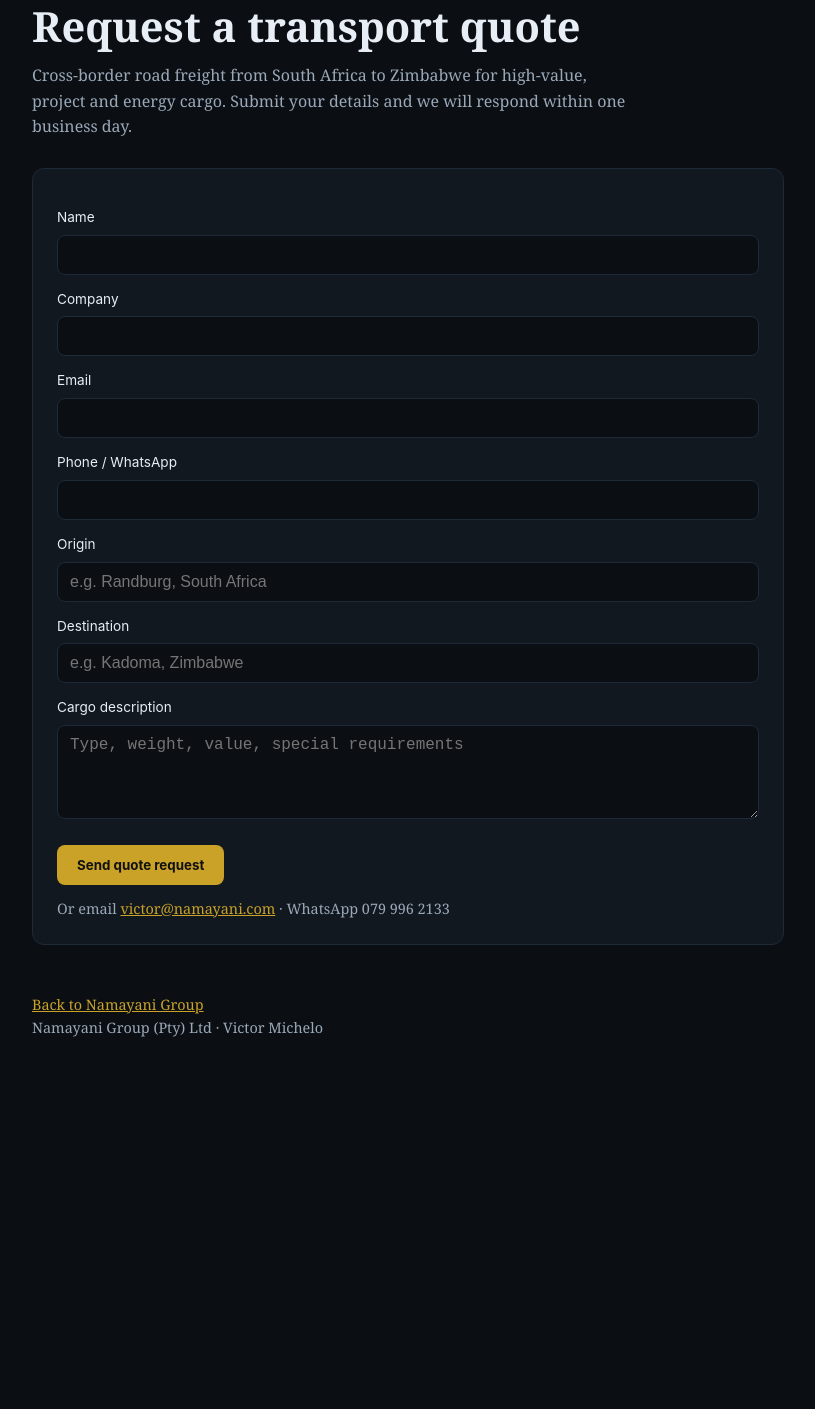
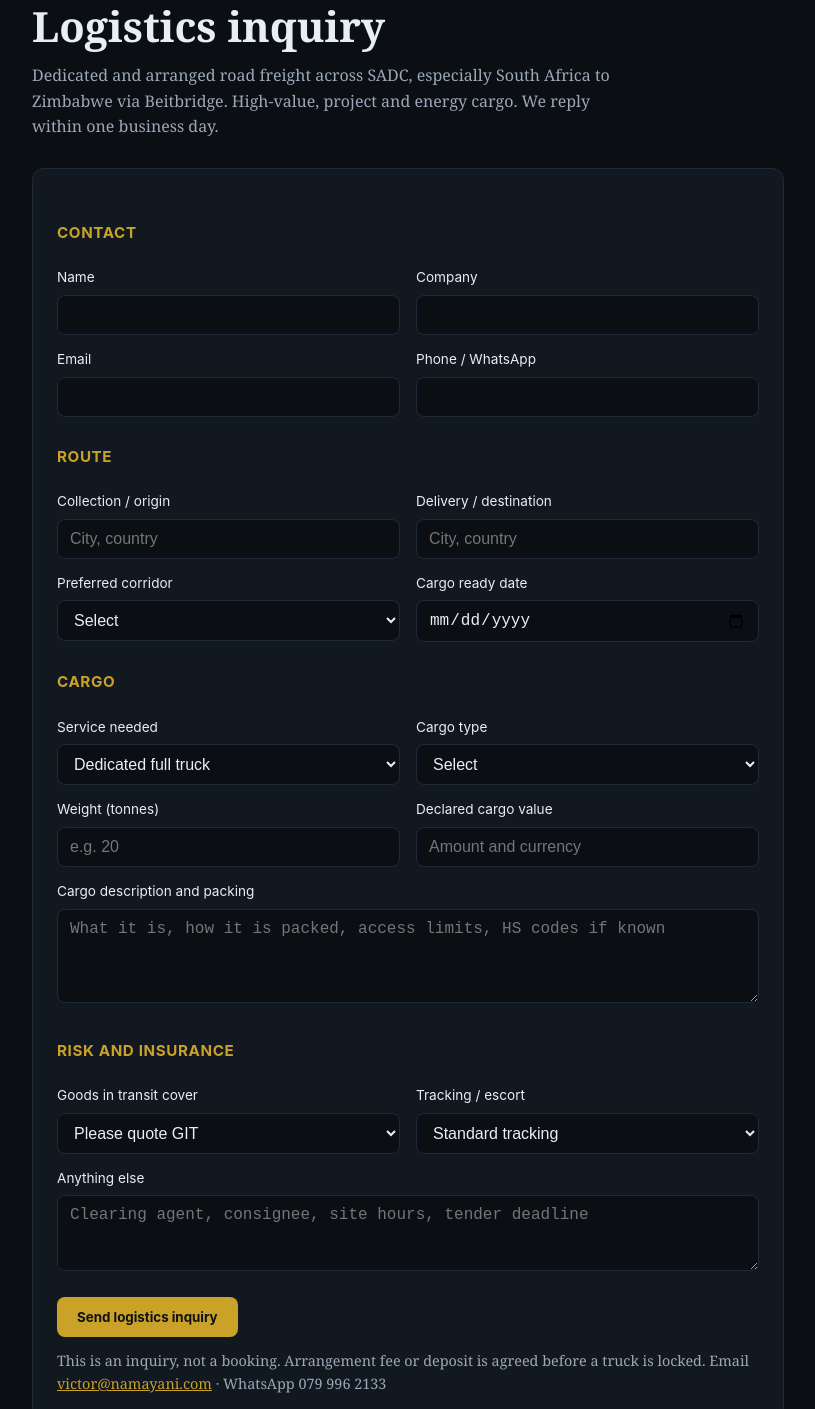
Before and after one commit to vmichello/namayani-haulage, a plain HTML site: page index.html in a window 1280 px wide. Shown: the part 90-1499 px from the top of the page, without its empty margins (232-1047 px from the left). Before the commit the page ends 1209 px from the top, so only its background shows below. Drawn offline with Linux system fonts and the light colour scheme.

Commit message:
Expand quote landing page into logistics inquiry form

```diff
--- a/index.html
+++ b/index.html
@@ -3,8 +3,8 @@
 <head>
   <meta charset="UTF-8" />
   <meta name="viewport" content="width=device-width, initial-scale=1.0" />
-  <title>Request a Quote | Namayani Haulage</title>
-  <meta name="description" content="Request a cross-border haulage quote from Namayani Haulage. South Africa to Zimbabwe, high-value and project cargo." />
+  <title>Logistics inquiry | Namayani Haulage</title>
+  <meta name="description" content="Request a Namayani Haulage quote. Cross-border SA-Zimbabwe and SADC road freight for high-value and project cargo." />
   <style>
     :root {
       --bg: #0b0f14;
@@ -39,6 +39,14 @@
       margin-bottom: 16px;
     }
     h1 { font-size: clamp(2rem, 5vw, 2.6rem); line-height: 1.15; margin-bottom: 12px; }
+    h2 {
+      font-family: -apple-system, BlinkMacSystemFont, "Segoe UI", sans-serif;
+      font-size: 0.95rem;
+      letter-spacing: 0.04em;
+      text-transform: uppercase;
+      color: var(--accent);
+      margin: 28px 0 8px;
+    }
     .tagline { color: var(--muted); max-width: 38em; margin-bottom: 28px; }
     .card {
       background: var(--card);
@@ -47,13 +55,15 @@
       padding: 24px;
       margin: 24px 0;
     }
+    .grid { display: grid; grid-template-columns: 1fr 1fr; gap: 0 16px; }
+    @media (max-width: 640px) { .grid { grid-template-columns: 1fr; } }
     label {
       display: block;
       font-family: -apple-system, BlinkMacSystemFont, "Segoe UI", sans-serif;
       font-size: 0.85rem;
       margin: 14px 0 6px;
     }
-    input, textarea {
+    input, textarea, select {
       width: 100%;
       padding: 10px 12px;
       border-radius: 8px;
@@ -87,48 +97,132 @@
 <body>
   <div class="wrap">
     <div class="badge">Namayani Haulage</div>
-    <h1 id="quote">Request a transport quote</h1>
+    <h1 id="quote">Logistics inquiry</h1>
     <p class="tagline">
-      Cross-border road freight from South Africa to Zimbabwe for high-value, project and energy cargo.
-      Submit your details and we will respond within one business day.
+      Dedicated and arranged road freight across SADC, especially South Africa to Zimbabwe via Beitbridge.
+      High-value, project and energy cargo. We reply within one business day.
     </p>
 
     <div class="card">
       <div id="quote-success" class="banner ok" hidden>
-        Quote request sent. We will reply within one business day to the email you gave.
+        Inquiry sent. We will reply within one business day to the email you gave.
       </div>
       <div id="quote-error" class="banner err" hidden></div>
 
       <form id="quote-form" action="https://formspree.io/f/meaoorgb" method="POST">
-        <input type="hidden" name="_subject" value="Namayani haulage quote request" />
+        <input type="hidden" name="_subject" value="Namayani logistics inquiry" />
         <p class="hp" aria-hidden="true">
           <label>Leave blank<input type="text" name="_gotcha" tabindex="-1" autocomplete="off" /></label>
         </p>
 
+        <h2>Contact</h2>
+        <div class="grid">
+          <div>
             <label for="name">Name</label>
             <input id="name" name="name" required />
-
+          </div>
+          <div>
             <label for="company">Company</label>
             <input id="company" name="company" />
-
+          </div>
+          <div>
             <label for="email">Email</label>
             <input id="email" name="email" type="email" required />
-
+          </div>
+          <div>
             <label for="phone">Phone / WhatsApp</label>
             <input id="phone" name="phone" />
+          </div>
+        </div>
 
-        <label for="origin">Origin</label>
-        <input id="origin" name="origin" placeholder="e.g. Randburg, South Africa" />
+        <h2>Route</h2>
+        <div class="grid">
+          <div>
+            <label for="origin">Collection / origin</label>
+            <input id="origin" name="origin" required placeholder="City, country" />
+          </div>
+          <div>
+            <label for="destination">Delivery / destination</label>
+            <input id="destination" name="destination" required placeholder="City, country" />
+          </div>
+          <div>
+            <label for="corridor">Preferred corridor</label>
+            <select id="corridor" name="corridor">
+              <option value="">Select</option>
+              <option value="Beitbridge">Beitbridge (SA-Zimbabwe)</option>
+              <option value="Chirundu">Chirundu (Zim-Zambia)</option>
+              <option value="Kasumbalesa">Kasumbalesa (Zambia-DRC)</option>
+              <option value="Other / unsure">Other / unsure</option>
+            </select>
+          </div>
+          <div>
+            <label for="ready_date">Cargo ready date</label>
+            <input id="ready_date" name="ready_date" type="date" />
+          </div>
+        </div>
 
-        <label for="destination">Destination</label>
-        <input id="destination" name="destination" placeholder="e.g. Kadoma, Zimbabwe" />
+        <h2>Cargo</h2>
+        <div class="grid">
+          <div>
+            <label for="service">Service needed</label>
+            <select id="service" name="service">
+              <option value="Dedicated FTL">Dedicated full truck</option>
+              <option value="Arranged / brokered">Arranged / brokered load</option>
+              <option value="Project / abnormal">Project or abnormal load</option>
+              <option value="Not sure">Not sure yet</option>
+            </select>
+          </div>
+          <div>
+            <label for="cargo_type">Cargo type</label>
+            <select id="cargo_type" name="cargo_type">
+              <option value="">Select</option>
+              <option value="BESS / lithium energy storage">BESS / lithium energy storage</option>
+              <option value="Solar equipment">Solar equipment</option>
+              <option value="Mining equipment">Mining equipment</option>
+              <option value="Industrial / general">Industrial / general</option>
+              <option value="Other">Other</option>
+            </select>
+          </div>
+          <div>
+            <label for="weight_t">Weight (tonnes)</label>
+            <input id="weight_t" name="weight_t" inputmode="decimal" placeholder="e.g. 20" />
+          </div>
+          <div>
+            <label for="cargo_value">Declared cargo value</label>
+            <input id="cargo_value" name="cargo_value" placeholder="Amount and currency" />
+          </div>
+        </div>
 
-        <label for="cargo">Cargo description</label>
-        <textarea id="cargo" name="message" rows="4" placeholder="Type, weight, value, special requirements"></textarea>
+        <label for="message">Cargo description and packing</label>
+        <textarea id="message" name="message" rows="4" placeholder="What it is, how it is packed, access limits, HS codes if known"></textarea>
 
-        <button class="btn" type="submit" id="quote-submit">Send quote request</button>
+        <h2>Risk and insurance</h2>
+        <div class="grid">
+          <div>
+            <label for="git">Goods in transit cover</label>
+            <select id="git" name="git">
+              <option value="Please quote GIT">Please quote GIT</option>
+              <option value="Customer places own GIT">Customer places own GIT</option>
+              <option value="Unsure">Unsure</option>
+            </select>
+          </div>
+          <div>
+            <label for="tracking">Tracking / escort</label>
+            <select id="tracking" name="tracking">
+              <option value="Standard tracking">Standard tracking</option>
+              <option value="Enhanced tracking">Enhanced tracking</option>
+              <option value="Escort required">Escort required</option>
+              <option value="Advise us">Advise us</option>
+            </select>
+          </div>
+        </div>
+
+        <label for="notes">Anything else</label>
+        <textarea id="notes" name="notes" rows="3" placeholder="Clearing agent, consignee, site hours, tender deadline"></textarea>
+
+        <button class="btn" type="submit" id="quote-submit">Send logistics inquiry</button>
       </form>
-      <p class="note">Or email <a href="mailto:victor@namayani.com">victor@namayani.com</a> · WhatsApp 079 996 2133</p>
+      <p class="note">This is an inquiry, not a booking. Arrangement fee or deposit is agreed before a truck is locked. Email <a href="mailto:victor@namayani.com">victor@namayani.com</a> · WhatsApp 079 996 2133</p>
     </div>
 
     <footer>
```
Lines whose indentation alone changed are shown as unchanged.
